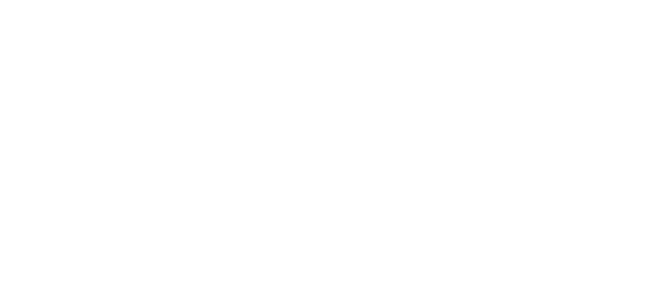
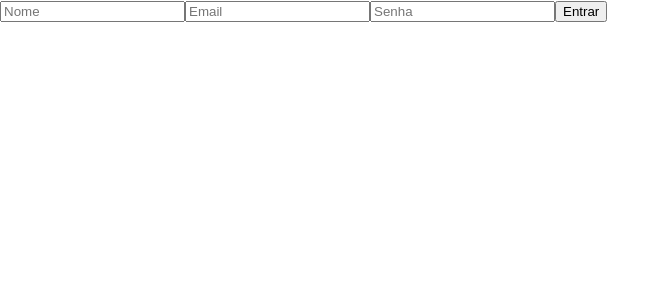
Before and after one commit to jorgezup/delivery-app, a React (Create React App) app in the folder front-end/: page /register in a window 1280 px wide. Shown: the top 300 px of the page, without its empty margins (0-670 px from the left). Built offline with nearby package versions, Linux system fonts and the light colour scheme.

Commit message:
feat: create register route

```diff
--- a/front-end/src/App.js
+++ b/front-end/src/App.js
@@ -1,5 +1,6 @@
 import React from 'react';
 import { BrowserRouter, Route, Switch } from 'react-router-dom';
+import Routes from './Routes';
 // import './App.css';
 // import rockGlass from './images/rockGlass.svg';
 
@@ -8,7 +9,7 @@
     <div>
       <BrowserRouter>
         <Switch>
-          {/* <Route /> Login */}
+          <Routes />
           <Route />
         </Switch>
       </BrowserRouter>
--- a/front-end/src/Pages/Register.jsx
+++ b/front-end/src/Pages/Register.jsx
@@ -1,4 +1,4 @@
-import React from 'react';
+import React, { useState } from 'react';
 
 function Register() {
   return (
@@ -39,6 +39,7 @@
           >
             Entrar
           </button>
+          {/* {pInfo && <p className='login-pInfo'>{pInfo}</p>} */}
         </form>
       </main>
     </div>
--- /dev/null
+++ b/front-end/src/Routes.js
@@ -0,0 +1,13 @@
+import React from 'react';
+import { Route, Switch } from 'react-router-dom';
+import Register from './Pages/Register';
+
+function Routes() {
+  return (
+    <Switch>
+      <Route exact path="/register" component={ Register } />
+    </Switch>
+  );
+}
+
+export default Routes;
```
